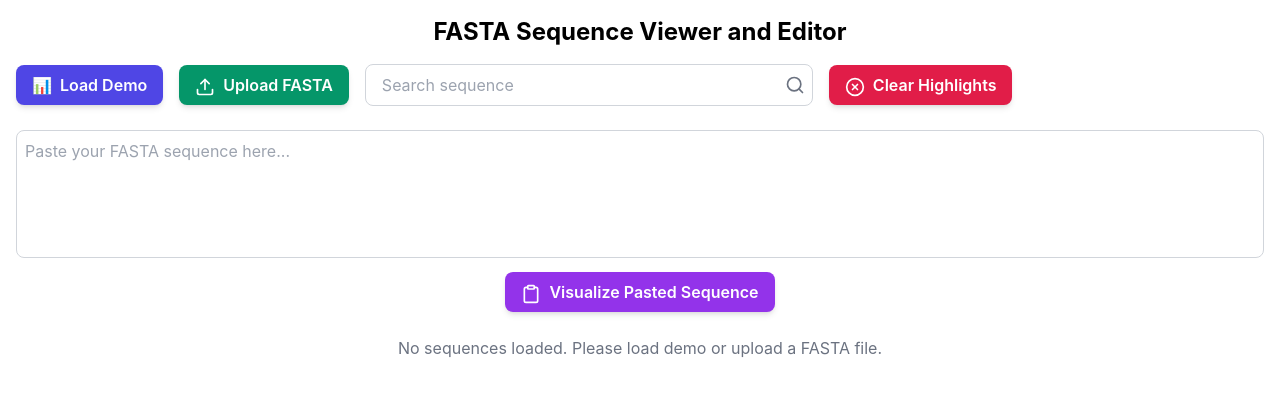
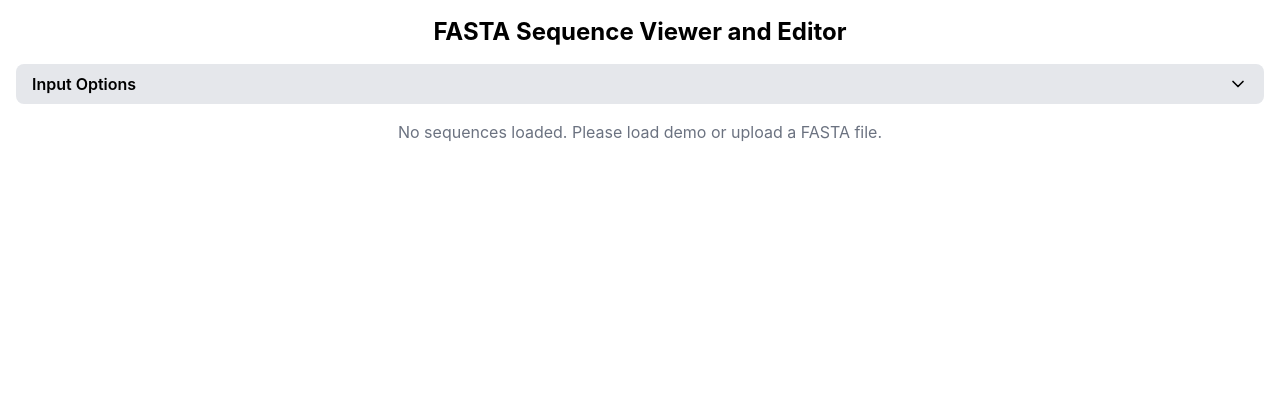
Before and after one commit to xuzhougeng/simple-msa-viewer, a React (Create React App) app: page / in a window 1280 px wide. Shown: the top 396 px of the page. Built offline with nearby package versions, Linux system fonts and the light colour scheme.

Commit message:
auto_coder_107_chat_action.yml_2340d674da7b032188b367e299d19329

```diff
--- a/src/FASTAViewer.js
+++ b/src/FASTAViewer.js
@@ -1,5 +1,5 @@
 import React, { useState, useRef } from 'react';
-import { Search, ChevronLeft, ChevronRight, Upload, ArrowDown, ArrowUp, Trash2, ChevronsDown, ChevronsUp, XCircle, Clipboard } from 'lucide-react';
+import { Search, ChevronLeft, ChevronRight, Upload, ArrowDown, ArrowUp, Trash2, ChevronsDown, ChevronsUp, XCircle, Clipboard, ChevronDown, ChevronUp } from 'lucide-react';
 
 const FASTAViewer = () => {
     const [sequences, setSequences] = useState([]);
@@ -8,6 +8,7 @@ const FASTAViewer = () => {
     const [searchResults, setSearchResults] = useState([]);
     const [currentPage, setCurrentPage] = useState(0);
     const [pastedSequence, setPastedSequence] = useState('');
+    const [isInputExpanded, setIsInputExpanded] = useState(false);
     const sequenceWidth = 60;
     const fileInputRef = useRef(null);
 
@@ -242,7 +243,18 @@ AANG010710 -----------------------MLSH-----------CFA-----------------YQAVTAPC---
     return (
         <div className="p-4">
             <h2 className="text-2xl font-bold mb-4">FASTA Sequence Viewer and Editor</h2>
-            <div className="mb-6 flex flex-wrap items-center gap-4">
+            <div className="mb-4">
+                <button
+                    onClick={() => setIsInputExpanded(!isInputExpanded)}
+                    className="w-full bg-gray-200 hover:bg-gray-300 py-2 px-4 rounded-lg flex justify-between items-center"
+                >
+                    <span className="font-semibold">Input Options</span>
+                    {isInputExpanded ? <ChevronUp size={20} /> : <ChevronDown size={20} />}
+                </button>
+            </div>
+            {isInputExpanded && (
+                <div className="mb-6 space-y-4">
+                    <div className="flex flex-wrap items-center gap-4">
                         <button onClick={loadDemo} className="bg-indigo-600 hover:bg-indigo-700 text-white font-semibold py-2 px-4 rounded-lg shadow-md transition duration-300 ease-in-out transform hover:scale-105">
                             <span className="mr-2">📊</span>Load Demo
                         </button>
@@ -276,7 +288,7 @@ AANG010710 -----------------------MLSH-----------CFA-----------------YQAVTAPC---
                             Clear Highlights
                         </button>
                     </div>
-            <div className="mb-6">
+                    <div>
                         <textarea
                             value={pastedSequence}
                             onChange={(e) => setPastedSequence(e.target.value)}
@@ -291,6 +303,8 @@ AANG010710 -----------------------MLSH-----------CFA-----------------YQAVTAPC---
                             Visualize Pasted Sequence
                         </button>
                     </div>
+                </div>
+            )}
             {sequences.length > 0 ? (
                 <>
                     <div className="mb-6 flex justify-between items-center">
```
Lines whose indentation alone changed are shown as unchanged.
